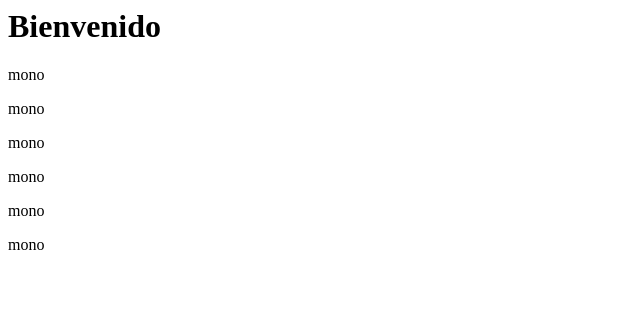
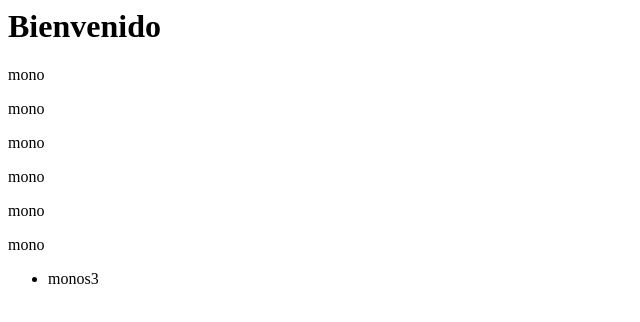
Before and after one commit to Diego178/80640, a plain HTML site: page index.html in a window 1280 px wide. Shown: the full height of the page, 0-640 px from the left. Drawn offline with Linux system fonts and the light colour scheme.

Commit message:
cambio desde VS code

```diff
--- a/index.html
+++ b/index.html
@@ -10,5 +10,8 @@
     <p>mono</p>
     <p>mono</p>
     <p>mono</p>
+    <ul>
+      <li>monos3</li>
+    </ul>
   </body>
 </html>
```
Also changed, not shown: 1 other file.
